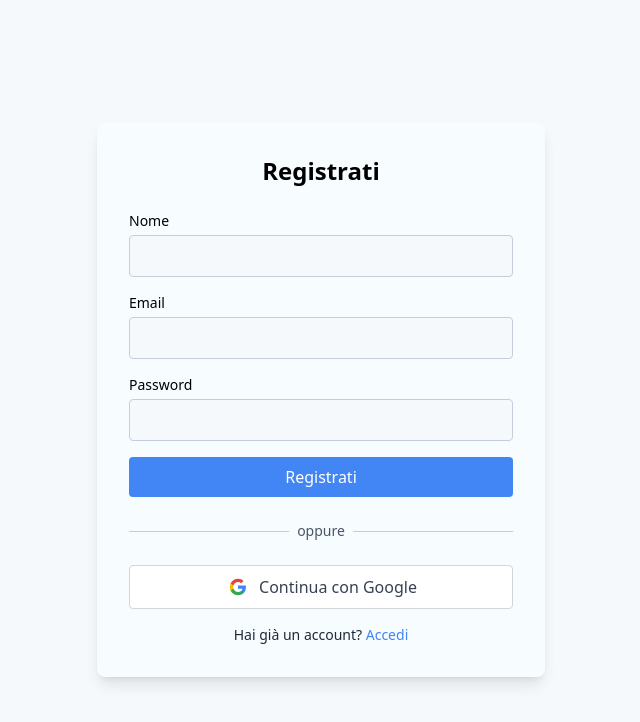
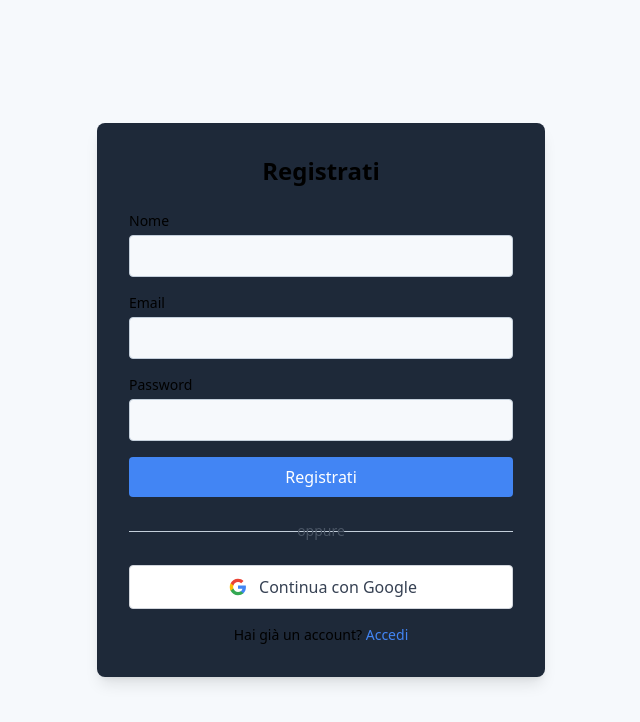
Before and after one commit to boobaGreen/phone-orders-ai, a React (Vite) app in the folder client/: page /auth/register in a window 1280 px wide. Shown: the top 722 px of the page, without its empty margins (319-959 px from the left). Built offline with nearby package versions, Linux system fonts and the light colour scheme; no server answers.

Commit message:
dark auth ok

```diff
--- a/client/src/index.css
+++ b/client/src/index.css
@@ -69,8 +69,8 @@
 
 /* Transizioni */
 * {
-  transition: background-color 0.3s ease, color 0.3s ease,
-    border-color 0.3s ease;
+  transition: background-color 0.1s ease, color 0.1s ease,
+    border-color 0.1s ease;
 }
 /* Reset margin/padding to avoid unwanted borders */
 html,
--- a/client/src/pages/auth/ForgotPassword.tsx
+++ b/client/src/pages/auth/ForgotPassword.tsx
@@ -32,7 +32,7 @@ const ForgotPassword = () => {
 
   return (
     <div className="flex flex-col items-center justify-center min-h-screen p-4 bg-[color:var(--color-background)]">
-      <div className="w-full max-w-md p-8 space-y-8 bg-[color:var(--color-card)] rounded-lg shadow-lg">
+      <div className="w-full max-w-md p-8 space-y-8 bg-gray-800 rounded-lg shadow-lg">
         <div className="text-center">
           <h1 className="text-2xl font-bold text-black dark:text-white">
             Recupero Password
@@ -86,7 +86,7 @@ const ForgotPassword = () => {
           </div>
         </form>
 
-        <div className="text-center text-sm text-gray-600 dark:text-gray-400">
+        <div className="text-center text-sm text-gray-600 dark:text-gray-300">
           <Link
             to="/auth/login"
             className="font-medium text-[#4285F4] dark:text-[#8ab4f8] hover:underline"
--- a/client/src/pages/auth/Register.tsx
+++ b/client/src/pages/auth/Register.tsx
@@ -63,7 +63,7 @@ const Register = () => {
 
   return (
     <div className="min-h-screen flex items-center justify-center bg-[color:var(--color-background)]">
-      <div className="max-w-md w-full p-8 rounded-lg bg-[color:var(--color-card)] shadow-lg">
+      <div className="max-w-md w-full p-8 rounded-lg bg-gray-800 shadow-lg">
         <h2 className="text-2xl font-bold text-center text-black dark:text-white mb-6">
           Registrati
         </h2>
@@ -146,7 +146,7 @@ const Register = () => {
             <div className="w-full border-t border-[color:var(--color-border)]"></div>
           </div>
           <div className="relative flex justify-center text-sm">
-            <span className="px-2 bg-[color:var(--color-card)] text-gray-600 dark:text-gray-300 font-medium">
+            <span className="px-2 text-gray-600 dark:text-gray-300 font-medium">
               oppure
             </span>
           </div>
@@ -190,7 +190,7 @@ const Register = () => {
         </button>
 
         {/* Link per login */}
-        <p className="mt-4 text-center text-sm text-gray-800 dark:text-gray-300">
+        <p className="mt-4 text-center text-sm">
           Hai già un account?{" "}
           <Link
             to="/auth/login"
--- a/client/src/pages/auth/ResetPassword.tsx
+++ b/client/src/pages/auth/ResetPassword.tsx
@@ -43,7 +43,7 @@ const ResetPassword = () => {
 
   return (
     <div className="flex flex-col items-center justify-center min-h-screen p-4 bg-[color:var(--color-background)]">
-      <div className="w-full max-w-md p-8 space-y-8 bg-[color:var(--color-card)] rounded-lg shadow-lg">
+      <div className="w-full max-w-md p-8 space-y-8 bg-gray-800 rounded-lg shadow-lg">
         <div className="text-center">
           <h1 className="text-2xl font-bold text-black dark:text-white">
             Reimposta la tua password
```
